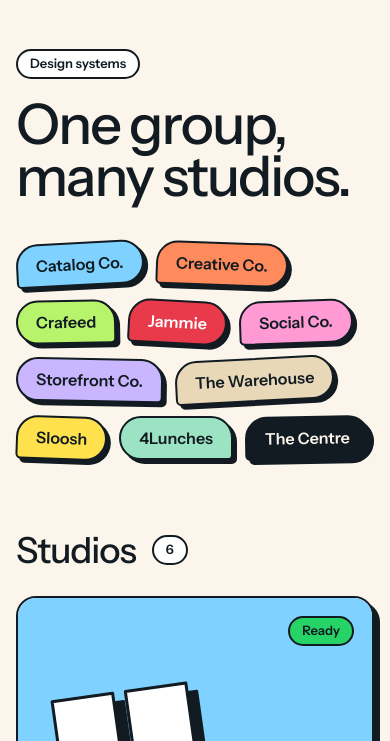
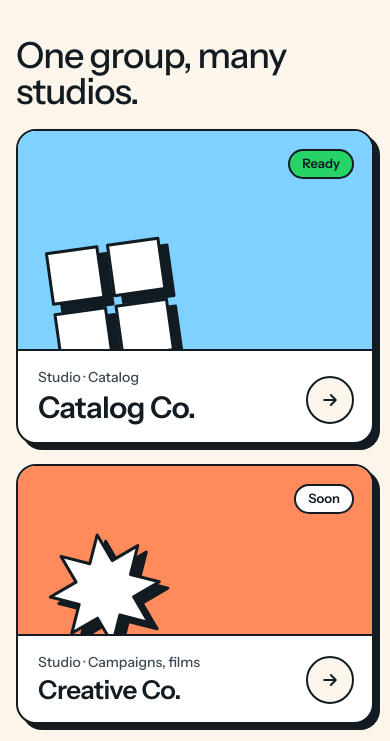
Before and after one commit to vedantvaibhav/Design-System-ShopOS-Studio, a plain HTML site: page index.html in a window 390 px wide. Shown: the part 57-798 px from the top of the page. Drawn offline with Linux system fonts and the light colour scheme.

Commit message:
Landing: a small intro and one bento of every slot
The hero shrinks to one line and the chat-bubble stickers go. Studios,
the Warehouse and the engines sit in one bento (sizes from
site/structure.json; each tile says Studio, Memory or Engine). The
Centre and the Add yours band are removed for now. Download all packs
only the ready systems into one zip in the browser, falling back to
GitHub's archive when the page is not served.

Co-Authored-By: Claude Opus 5.5 <noreply@anthropic.com>

```diff
--- a/index.html
+++ b/index.html
@@ -16,26 +16,18 @@
       <a class="mark" href="./"><i></i>ShopOS</a>
       <span class="spacer"></span>
       <a class="btn raised hide-sm" href="https://github.com/vedantvaibhav/Design-System-ShopOS-Studio">GitHub</a>
-      <a class="btn green raised" href="https://github.com/vedantvaibhav/Design-System-ShopOS-Studio/archive/refs/heads/main.zip">
-        Download all
+      <button class="btn green raised" type="button" id="download-all">
+        <span>Download all</span>
         <svg viewBox="0 0 24 24" fill="none" stroke="currentColor" stroke-width="2" stroke-linecap="round" stroke-linejoin="round" aria-hidden="true"><path d="M12 4v12m0 0-5-5m5 5 5-5M5 20h14"/></svg>
-      </a>
+      </button>
     </div>
   </header>
 
   <main class="wrap">
-    <section class="hero">
-      <div>
-        <span class="pill">Design systems</span>
-        <h1 id="line">One group, many studios.</h1>
-      </div>
-      <nav class="bubbles" id="bubbles" aria-label="Jump to a studio"></nav>
+    <section class="intro">
+      <h1 id="line">One group, many studios.</h1>
     </section>
-    <div id="groups"></div>
-    <section class="band">
-      <h2>Add yours</h2>
-      <a class="btn ink raised" href="https://github.com/vedantvaibhav/Design-System-ShopOS-Studio/blob/main/CONTRIBUTING.md">How to contribute</a>
-    </section>
+    <div class="bento" id="bento"></div>
   </main>
 
   <script src="site/data.js"></script>
@@ -49,31 +41,53 @@
     const status = (it) => it.stage ? `<span class="pill">${esc(it.stage)}</span>`
       : it.ready ? '<span class="pill ready">Ready</span>' : '<span class="pill">Soon</span>';
 
-    const card = (it, wide) => `
-      <a class="card raised${wide ? " wide" : ""}" href="${href(it)}" style="${vars(it)}">
+    // One bento of every slot, in the order of site/structure.json.
+    const { groups, line } = window.DS;
+    document.getElementById("line").textContent = line;
+    const tiles = groups.flatMap((g) => g.items.map((it) => ({ ...it, group: g.label || g.title })));
+    document.getElementById("bento").innerHTML = tiles.map((it) => `
+      <a class="card raised${it.size ? ` ${it.size}` : ""}" href="${href(it)}" style="${vars(it)}">
         <div class="card-art">${shapeSvg(it.shape, dark(it))}${status(it)}</div>
         <div class="card-body">
-          <div class="txt"><span class="kicker">${esc(it.kicker)}</span><h3>${esc(it.name)}</h3></div>
+          <div class="txt"><span class="kicker">${esc(it.group)} · ${esc(it.kicker)}</span><h3>${esc(it.name)}</h3></div>
           <span class="go">${arrow}</span>
         </div>
-      </a>`;
+      </a>`).join("");
 
-    const { groups, line } = window.DS;
-    document.getElementById("line").textContent = line;
-    const all = groups.flatMap((g) => g.items);
-    const tilts = [-3, 2, -1, 3, -2, 1, -3, 2, 0, -1];
-    document.getElementById("bubbles").innerHTML = all.map((it, i) =>
-      `<a class="bubble raised" href="${href(it)}" style="${vars(it)};--tilt:${tilts[i % tilts.length]}deg">${esc(it.name)}</a>`).join("");
-
-    document.getElementById("groups").innerHTML = groups.map((g) => {
-      const n = g.items.length;
-      const cols = n === 1 ? "one" : n === 2 || n === 4 ? "two" : "";
-      return `
-        <section class="group" id="${esc(g.id)}"${n > 1 ? "" : ` aria-label="${esc(g.title)}"`}>
-          ${n > 1 ? `<div class="group-head"><h2>${esc(g.title)}</h2><span class="pill">${n}</span></div>` : ""}
-          <div class="grid ${cols}">${g.items.map((it) => card(it, n === 1)).join("")}</div>
-        </section>`;
-    }).join("");
+    // Download all: every ready system's folder in one zip, packed in the browser.
+    const ready = tiles.filter((it) => it.ready && it.files);
+    const button = document.getElementById("download-all");
+    const label = button.querySelector("span");
+    button.addEventListener("click", async () => {
+      if (button.disabled) return;
+      button.disabled = true;
+      label.textContent = "Packing…";
+      try {
+        if (!window.JSZip) {
+          await new Promise((res, rej) => {
+            const s = Object.assign(document.createElement("script"), { src: "https://cdnjs.cloudflare.com/ajax/libs/jszip/3.10.1/jszip.min.js", onload: res, onerror: rej });
+            document.head.append(s);
+          });
+        }
+        const zip = new JSZip();
+        await Promise.all(ready.flatMap((it) => it.files.map(async (f) => {
+          const r = await fetch(`systems/${it.id}/${f}`);
+          if (!r.ok) throw new Error(f);
+          zip.folder(it.id).file(f, await r.blob());
+        })));
+        const blob = await zip.generateAsync({ type: "blob" });
+        const a = Object.assign(document.createElement("a"), { href: URL.createObjectURL(blob), download: "shopos-design-systems.zip" });
+        a.click();
+        setTimeout(() => URL.revokeObjectURL(a.href), 4000);
+        label.textContent = "Download all";
+      } catch {
+        // Packing needs the site to be served; fall back to GitHub's archive.
+        location.href = "https://github.com/vedantvaibhav/Design-System-ShopOS-Studio/archive/refs/heads/main.zip";
+        label.textContent = "Download all";
+      } finally {
+        button.disabled = false;
+      }
+    });
 
     const bar = document.querySelector(".bar");
     const onScroll = () => bar.classList.toggle("scrolled", scrollY > 8);
--- a/site/data.js
+++ b/site/data.js
@@ -6,9 +6,11 @@ window.DS = {
     {
       "id": "studios",
       "title": "Studios",
+      "label": "Studio",
       "items": [
         {
           "id": "catalog-co",
+          "size": "xl",
           "shape": "grid",
           "name": "Catalog Co.",
           "kicker": "Catalog",
@@ -26,7 +28,7 @@ window.DS = {
           "id": "creative-co",
           "shape": "burst",
           "name": "Creative Co.",
-          "kicker": "Campaigns and films",
+          "kicker": "Campaigns, films",
           "accent": "#FF8A5B",
           "ready": false
         },
@@ -40,6 +42,7 @@ window.DS = {
         },
         {
           "id": "jammie",
+          "size": "wide",
           "shape": "drop",
           "name": "Jammie",
           "kicker": "Feed, listen, pages",
@@ -101,7 +104,7 @@ window.DS = {
           "id": "social-co",
           "shape": "bubble",
           "name": "Social Co.",
-          "kicker": "Social and influencers",
+          "kicker": "Social, influencers",
           "accent": "#FF9AD5",
           "stage": "To acquire",
           "ready": false
@@ -110,7 +113,7 @@ window.DS = {
           "id": "storefront-co",
           "shape": "arch",
           "name": "Storefront Co.",
-          "kicker": "Shopify and agentic shopping",
+          "kicker": "Shopify, agentic",
           "accent": "#C9B6FF",
           "stage": "Exploring",
           "ready": false
@@ -120,9 +123,11 @@ window.DS = {
     {
       "id": "warehouse",
       "title": "The Warehouse",
+      "label": "Memory",
       "items": [
         {
           "id": "warehouse",
+          "size": "wide",
           "shape": "boxes",
           "name": "The Warehouse",
           "kicker": "Shared memory",
@@ -134,9 +139,11 @@ window.DS = {
     {
       "id": "engines",
       "title": "Engines",
+      "label": "Engine",
       "items": [
         {
           "id": "sloosh",
+          "size": "wide",
           "shape": "spark",
           "name": "Sloosh",
           "kicker": "Making",
@@ -191,6 +198,7 @@ window.DS = {
         },
         {
           "id": "4lunches",
+          "size": "wide",
           "shape": "bars",
           "name": "4Lunches",
           "kicker": "Listening",
@@ -199,21 +207,6 @@ window.DS = {
           "ready": false
         }
       ]
-    },
-    {
-      "id": "centre",
-      "title": "The Centre",
-      "items": [
-        {
-          "id": "centre",
-          "shape": "rings",
-          "name": "The Centre",
-          "kicker": "Careers, culture, merch, partner kits",
-          "accent": "#111B21",
-          "ink": "#FCF5EB",
-          "ready": false
-        }
-      ]
     }
   ]
 };
--- a/site/site.css
+++ b/site/site.css
@@ -78,32 +78,16 @@ a.raised:active, button.raised:active {
 }
 .pill.ready { background: var(--green); }
 
-/* Hero */
-.hero { display: grid; grid-template-columns: 1.2fr 1fr; gap: 40px; align-items: end; padding: 72px 0 96px; }
-.hero h1 {
-  margin: 20px 0 0;
-  font-size: clamp(56px, 9vw, 128px); font-weight: 500;
-  line-height: 0.92; letter-spacing: -0.035em;
+/* Intro and the bento */
+.intro { padding: 40px 0 28px; }
+.intro h1 { margin: 0; font-size: clamp(36px, 5vw, 56px); font-weight: 500; line-height: 1; letter-spacing: -0.03em; }
+.bento {
+  display: grid; grid-template-columns: repeat(4, minmax(0, 1fr)); grid-auto-rows: 272px;
+  gap: 24px; padding-bottom: 80px;
 }
-.bubbles { display: flex; flex-wrap: wrap; gap: 14px 12px; justify-content: flex-end; align-content: flex-end; }
-.bubble {
-  position: relative;
-  display: inline-flex; align-items: center; height: 52px; padding: 0 22px;
-  border-radius: 26px 26px 26px 6px;
-  background: var(--accent); color: var(--accent-ink, var(--ink));
-  font-size: 19px; font-weight: 600; text-decoration: none;
-  --lift: 4px;
-  rotate: var(--tilt, 0deg);
-}
-.bubble:nth-child(3n) { border-radius: 26px 26px 6px 26px; }
-
-/* Sections */
-.group { padding-bottom: 96px; }
-.group-head { display: flex; align-items: center; gap: 16px; margin-bottom: 28px; }
-.group-head h2 { margin: 0; font-size: clamp(36px, 5vw, 64px); font-weight: 500; line-height: 1; letter-spacing: -0.03em; }
-.grid { display: grid; gap: 28px; grid-template-columns: repeat(3, 1fr); }
-.grid.two { grid-template-columns: repeat(2, 1fr); }
-.grid.one { grid-template-columns: 1fr; }
+.bento .card { height: 100%; }
+.bento .card.xl { grid-column: span 2; grid-row: span 2; }
+.bento .card.wide { grid-column: span 2; }
 
 /* Card */
 .card {
@@ -112,21 +96,25 @@ a.raised:active, button.raised:active {
   background: var(--paper); text-decoration: none;
 }
 .card-art {
-  position: relative; height: 220px; overflow: hidden;
+  position: relative; flex: 1; min-height: 0; overflow: hidden;
   background: var(--accent); color: var(--accent-ink, var(--ink));
   border-bottom: var(--line) solid var(--ink);
 }
 .card-art .shape {
-  position: absolute; left: 24px; bottom: -36px; width: 180px; height: 180px;
+  position: absolute; left: 20px; bottom: -30px; width: 140px; height: 140px;
   rotate: -8deg;
   transition: transform 0.5s var(--ease), rotate 0.5s var(--ease);
 }
 .card:hover .shape { transform: translateY(-14px); rotate: 0deg; }
 .card-art .pill { position: absolute; top: 18px; right: 18px; color: var(--ink); }
-.card-body { display: flex; align-items: flex-end; gap: 16px; padding: 20px 20px 22px 24px; flex: 1; }
+.card-body { display: flex; align-items: flex-end; gap: 16px; padding: 16px 18px 18px 20px; }
 .card-body .txt { flex: 1; min-width: 0; }
 .kicker { display: block; font-size: 14px; font-weight: 500; color: var(--ink-soft); }
-.card h3 { margin: 4px 0 0; font-size: 30px; font-weight: 600; line-height: 1.05; letter-spacing: -0.02em; }
+.card h3 { margin: 4px 0 0; font-size: 26px; font-weight: 600; line-height: 1.05; letter-spacing: -0.02em; }
+.kicker { white-space: nowrap; overflow: hidden; text-overflow: ellipsis; }
+.card.xl .card-art .shape { width: 300px; height: 300px; left: 36px; bottom: -60px; }
+.card.xl h3 { font-size: clamp(36px, 4vw, 52px); }
+.card.xl .card-body { padding: 24px 24px 26px 28px; }
 .go {
   flex: none; display: grid; place-items: center;
   width: 48px; height: 48px; border-radius: 50%;
@@ -136,11 +124,11 @@ a.raised:active, button.raised:active {
 .go svg { width: 20px; height: 20px; }
 .card:hover .go { background: var(--green); transform: rotate(-45deg); }
 
-.card.wide { flex-direction: row; min-height: 280px; }
-.card.wide .card-art { width: 44%; height: auto; border-bottom: 0; border-right: var(--line) solid var(--ink); }
-.card.wide .card-art .shape { width: 240px; height: 240px; left: 40px; bottom: -48px; }
-.card.wide .card-body { padding: 32px; }
-.card.wide h3 { font-size: clamp(36px, 4vw, 56px); }
+.card.wide { flex-direction: row; }
+.card.wide .card-art { flex: none; width: 46%; border-bottom: 0; border-right: var(--line) solid var(--ink); }
+.card.wide .card-art .shape { width: 180px; height: 180px; left: 28px; bottom: -36px; }
+.card.wide .card-body { flex: 1; padding: 24px; }
+.card.wide h3 { font-size: clamp(30px, 3vw, 40px); }
 
 /* Closing band */
 .band {
@@ -198,21 +186,20 @@ a.raised:active, button.raised:active {
 
 /* Phone */
 @media (max-width: 960px) {
-  .grid { grid-template-columns: repeat(2, 1fr); }
-  .hero { grid-template-columns: 1fr; padding: 40px 0 72px; }
-  .bubbles { justify-content: flex-start; }
+  .bento { grid-template-columns: repeat(2, minmax(0, 1fr)); grid-auto-rows: 252px; gap: 20px; }
 }
 @media (max-width: 640px) {
   :root { --gutter: 16px; --radius: 20px; }
   .bar .wrap { height: 64px; }
   .bar .hide-sm { display: none; }
-  .grid, .grid.two { grid-template-columns: 1fr; gap: 24px; }
-  .card.wide { flex-direction: column; }
-  .card.wide .card-art { width: auto; height: 200px; border-right: 0; border-bottom: var(--line) solid var(--ink); }
-  .card.wide .card-art .shape { width: 170px; height: 170px; left: 24px; bottom: -34px; }
-  .card.wide .card-body { padding: 20px 20px 22px 24px; }
-  .bubble { height: 44px; font-size: 16px; padding: 0 18px; }
-  .group { padding-bottom: 72px; }
+  .intro { padding: 28px 0 20px; }
+  .bento { grid-template-columns: minmax(0, 1fr); grid-auto-rows: auto; gap: 20px; }
+  .bento .card, .bento .card.xl, .bento .card.wide { grid-column: auto; grid-row: auto; height: auto; flex-direction: column; }
+  .bento .card-art, .bento .card.wide .card-art { flex: none; width: auto; height: 170px; border-right: 0; border-bottom: var(--line) solid var(--ink); }
+  .bento .card.xl .card-art { height: 220px; }
+  .bento .card.wide .card-art .shape, .bento .card.xl .card-art .shape { width: 150px; height: 150px; left: 20px; bottom: -30px; }
+  .bento .card.wide .card-body, .bento .card.xl .card-body { padding: 16px 18px 18px 20px; }
+  .bento .card.wide h3, .bento .card.xl h3 { font-size: 30px; }
   .band { padding: 28px 24px; }
   .detail-hero { padding: 40px 24px 28px; min-height: 300px; }
   .detail-hero .shape { width: 120px; right: auto; left: 20px; bottom: auto; top: 20px; }
```
Also changed, not shown: site/structure.json (+11 -15 lines).
